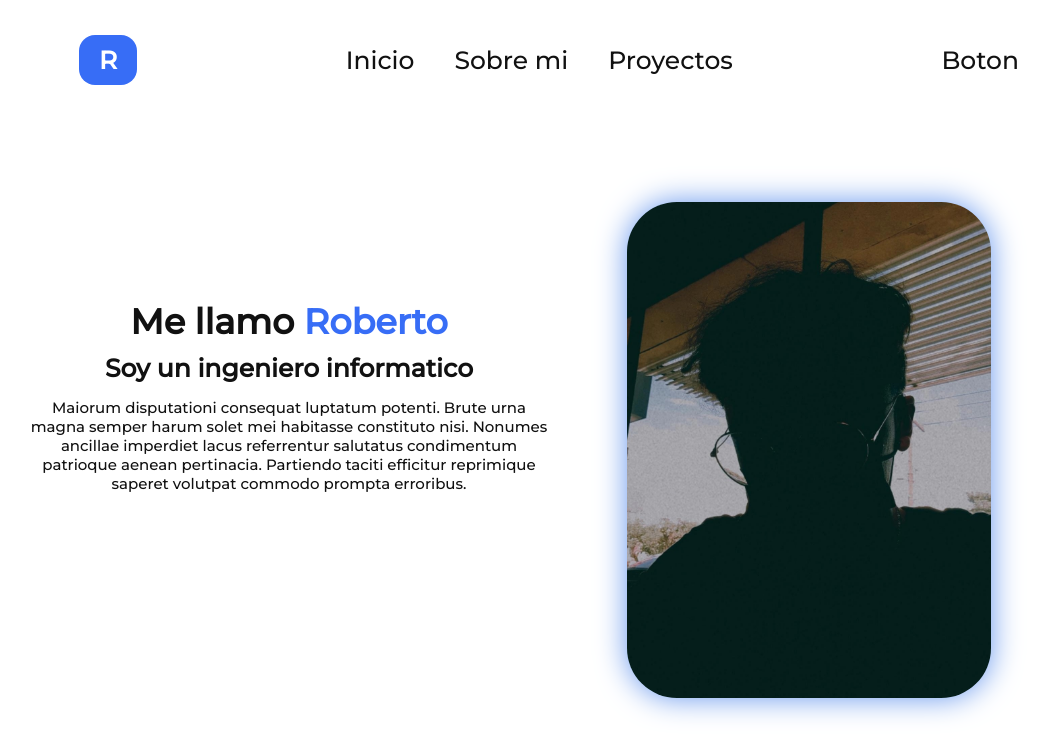
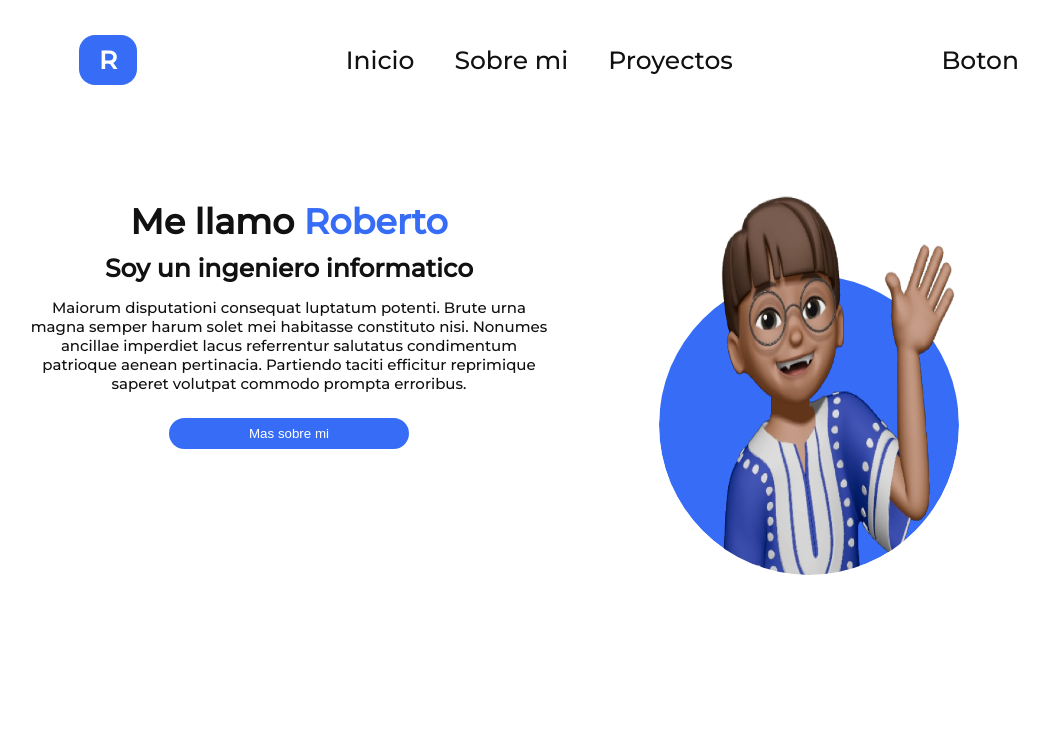
Before and after one commit to Chocoyito/WebVue, a Vue app: page / in a window 1280 px wide. Shown: the top 756 px of the page, without its empty margins (91-1139 px from the left). Built offline with nearby package versions, Linux system fonts and the light colour scheme.

Commit message:
memoji xd

```diff
--- a/src/components/main.vue
+++ b/src/components/main.vue
@@ -11,9 +11,18 @@
                 <h1 class="no-margin">Me llamo <span class="span_name">{{ name }}</span></h1>
                 <h2 class="no-margin">Soy un {{carreer}}</h2>
                 <p>Maiorum disputationi consequat luptatum potenti. Brute urna magna semper harum solet mei habitasse constituto nisi. Nonumes ancillae imperdiet lacus referrentur salutatus condimentum patrioque aenean pertinacia. Partiendo taciti efficitur reprimique saperet volutpat commodo prompta erroribus.</p>
+
+                <div class="div_btn">
+                    <button class="btn">Mas sobre mi</button>
+                </div>
             </div>
             <!-- Aqui otro div para el boton -->
-            <img src="../assets/icons/profile_picture.jpg" alt="">
+            <div class="box">
+                <div class="circle">
+                    <img class="me" src="../assets/icons/yo2.png" alt="">
+                </div>
+                <img class="me" src="../assets/icons/yo2.png" alt="">
+            </div>
 
         </div>
     </main>
@@ -33,11 +42,9 @@
         font-size: 1.5rem;
     }
 
-    img{
+    .me{
         height: auto;
-        width: 70%;
-        border-radius: 50px;
-        filter: drop-shadow(0 0 1.50rem cornflowerblue);
+        width: 100%;
     }
 
     .span_name{
@@ -45,9 +52,49 @@
     }
 
     .main_container{
-        padding: 10rem 10rem;
+        padding: 0 0;
         width: auto;
         /* #090909 #111111 */
+    }
+
+    .box{
+        position: relative;
+        text-align: center;
+        width: 300px;
+        height: 450px;
+        background: #fff;
+        margin: 20px 40px;
+    }
+    .box::before{
+        content: '';
+        position: absolute;
+        bottom: 0;
+        left: 0;
+        width: 300px;
+        height: 300px;
+        background: transparent;
+        border-radius: 50%;
+        z-index: 1;
+        box-shadow: 0 100px 0 40px #fff;
+        overflow: hidden;
+    }
+    .box .circle{
+        position: absolute;
+        bottom: 0;
+        left: 0;
+        width: 300px;
+        height: 300px;
+        background: var(--secundario);
+        overflow: hidden;
+        border-radius: 50%;
+    }
+    .box .circle img,
+    .box img{
+        position: absolute;
+        bottom: 0;
+        left: 50%;
+        transform: translateX(-50%);
+        height: 450px;
     }
 
     .about_me{
@@ -55,6 +102,7 @@
         grid-template-columns: 50% 50%;
         justify-items: center;
         align-items: center;
+        padding: 0 10rem;
     }
 
     .about_me_text{
@@ -68,4 +116,16 @@
         white-space: pre-line;
     }
 
+    .div_btn{
+        margin-top: 1rem;
+    }
+    .btn{
+        padding: 8px 8rem;
+        background: var(--secundario) none;
+        border: none;
+        border-radius: 16px;
+        outline: none;
+        cursor: pointer;
+        color: var(--primario);
+    }
 </style>
```
Also changed, not shown: src/assets/icons/yo.png (added), src/assets/icons/yo2.png (added).
